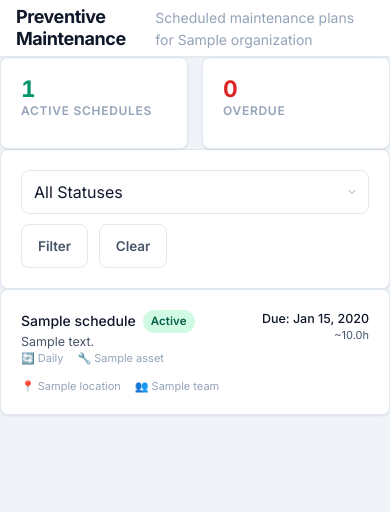
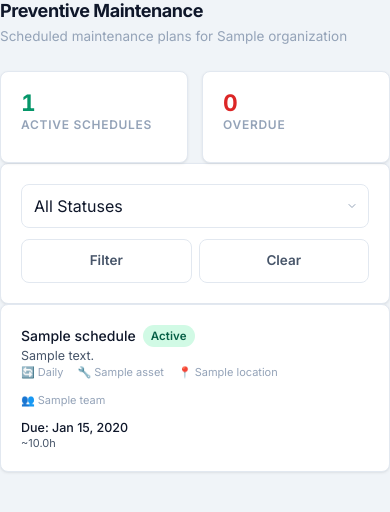
Before and after one commit to PRASHIK16/maintenancehub, a Django app: page /maintenance/ in a window 390 px wide. Shown: the part 56-568 px from the top of the page. Run offline with Django 5.2, Linux system fonts and the light colour scheme; a user stored in the database is signed in; tables that the repository leaves empty hold one stand-in row (values such as "Sample post"); data that the repository does not hold is empty; style sheets or scripts are compiled from the project's sources; parts of the project's set-up code (start-up, migrations or seed data) failed here and were passed over; some libraries are stand-ins or nearby versions.

Commit message:
fix(ui): make application fully responsive across devices
- tab-bar: add overflow-x scroll for many-item status filters on mobile
- topbar: notifications panel uses min(384px, 100vw-16px) to prevent viewport overflow on small screens
- notifications/panel: change hardcoded width:320px to width:100% to fill container
- assets/list: replace old page-header pattern with responsive page-intro; remove fixed min-w-48/w-40 from filters
- maintenance/list: replace old page-header pattern with responsive page-intro; remove fixed w-48 from filter select; schedule cards stack vertically on mobile
- register: merge duplicate style attributes on aside element (width:460px was being lost)

Co-Authored-By: Claude Sonnet 4.6 <noreply@anthropic.com>
Claude-Session: https://claude.ai/code/session_01FYdohLsJNNuajBgZBwGciS

```diff
--- a/static/css/main.css
+++ b/static/css/main.css
@@ -2414,7 +2414,14 @@ pre code {
   border: 1px solid var(--border-default);
   border-radius: var(--radius-md);
   padding: 3px;
-}
+  overflow-x: auto;
+  -webkit-overflow-scrolling: touch;
+  flex-wrap: nowrap;
+  /* hide scrollbar visually but keep scroll functionality */
+  scrollbar-width: none;
+  -ms-overflow-style: none;
+}
+.tab-bar::-webkit-scrollbar { display: none; }
 
 .tab-bar-item {
   padding: 5px 14px;
--- a/templates/auth/register.html
+++ b/templates/auth/register.html
@@ -8,9 +8,8 @@
 
   {# ── Left: Brand panel (hidden on mobile) ────────────────────────── #}
   <aside class="hidden lg:flex flex-col justify-between px-12 py-14 flex-shrink-0"
-         style="width: 460px;"
-         aria-label="Product features"
-         style="background-color: #ffffff; border-right: 1px solid #e8edf2;">
+         style="width: 460px; background-color: #ffffff; border-right: 1px solid #e8edf2;"
+         aria-label="Product features">
 
     {# Logo #}
     <a href="/" class="flex items-center gap-3" aria-label="MaintenanceHub home">
--- a/templates/maintenance/list.html
+++ b/templates/maintenance/list.html
@@ -4,18 +4,16 @@
 {% block title %}Preventive Maintenance — {{ request.user.organization.name }}{% endblock %}
 
 {% block content %}
-<div class="page-header">
-  <div class="page-header-content">
-    <h1 class="page-title">Preventive Maintenance</h1>
-    <p class="page-subtitle">Scheduled maintenance plans for {{ request.user.organization.name }}</p>
+<div class="flex flex-col sm:flex-row sm:items-start sm:justify-between gap-4 mb-6">
+  <div class="page-intro">
+    <h1 class="page-intro-title">Preventive Maintenance</h1>
+    <p class="page-intro-sub">Scheduled maintenance plans for {{ request.user.organization.name }}</p>
   </div>
   {% if request.user.role in "admin manager" %}
-  <div class="page-header-actions">
-    <a href="{% url 'maintenance:create' %}" class="btn btn-primary">
-      <svg class="w-4 h-4 mr-1.5" fill="none" viewBox="0 0 24 24" stroke="currentColor"><path stroke-linecap="round" stroke-linejoin="round" stroke-width="2" d="M12 4v16m8-8H4"/></svg>
-      Schedule Maintenance
-    </a>
-  </div>
+  <a href="{% url 'maintenance:create' %}" class="btn btn-primary flex-shrink-0 self-start">
+    <svg class="w-4 h-4 mr-1.5" fill="none" viewBox="0 0 24 24" stroke="currentColor"><path stroke-linecap="round" stroke-linejoin="round" stroke-width="2" d="M12 4v16m8-8H4"/></svg>
+    Schedule Maintenance
+  </a>
   {% endif %}
 </div>
 
@@ -34,15 +32,17 @@
 {# Filter #}
 <div class="card mb-6">
   <div class="card-body">
-    <form method="get" class="flex gap-3 flex-wrap">
-      <select name="status" class="form-select w-48">
+    <form method="get" class="flex flex-col sm:flex-row gap-3">
+      <select name="status" class="form-select flex-1">
         <option value="">All Statuses</option>
         {% for val, label in status_choices %}
         <option value="{{ val }}" {% if request.GET.status == val %}selected{% endif %}>{{ label }}</option>
         {% endfor %}
       </select>
-      <button type="submit" class="btn btn-secondary">Filter</button>
-      <a href="{% url 'maintenance:list' %}" class="btn btn-secondary">Clear</a>
+      <div class="flex gap-2">
+        <button type="submit" class="btn btn-secondary flex-1 sm:flex-none">Filter</button>
+        <a href="{% url 'maintenance:list' %}" class="btn btn-secondary flex-1 sm:flex-none">Clear</a>
+      </div>
     </form>
   </div>
 </div>
@@ -52,9 +52,9 @@
   {% for schedule in schedules %}
   <div class="card hover:shadow-md transition-shadow">
     <div class="card-body">
-      <div class="flex items-start justify-between">
-        <div class="flex-1">
-          <div class="flex items-center gap-2 mb-1">
+      <div class="flex flex-col sm:flex-row sm:items-start sm:justify-between gap-3">
+        <div class="flex-1 min-w-0">
+          <div class="flex items-center gap-2 mb-1 flex-wrap">
             <a href="{% url 'maintenance:detail' schedule.pk %}" class="font-medium"
                style="color: var(--color-primary); text-decoration: none;">
               {{ schedule.title }}
@@ -71,9 +71,9 @@
             {% if schedule.assigned_team %}<span>👥 {{ schedule.assigned_team.name }}</span>{% endif %}
           </div>
         </div>
-        <div class="text-right ml-4">
+        <div class="sm:text-right flex-shrink-0">
           {% if schedule.next_due_at %}
-          <div class="text-sm font-medium {% if schedule.status == 'overdue' %}text-red-600{% endif %}"
+          <div class="text-sm font-medium"
                {% if schedule.status == 'overdue' %}style="color: #dc2626;"{% endif %}>
             Due: {{ schedule.next_due_at|date:"M d, Y" }}
           </div>
--- a/templates/notifications/panel.html
+++ b/templates/notifications/panel.html
@@ -2,7 +2,7 @@
 {# HTMX notification dropdown panel — target for bell icon #}
 <div id="notification-panel"
      class="overflow-hidden"
-     style="background-color: var(--bg-card); border: 1px solid var(--border-card); border-radius: 16px; box-shadow: var(--shadow-lg); width: 320px; max-height: 480px; overflow-y: auto;">
+     style="background-color: var(--bg-card); border: 1px solid var(--border-card); border-radius: 16px; box-shadow: var(--shadow-lg); width: 100%; min-width: 0; max-height: 480px; overflow-y: auto;">
 
   <div class="flex items-center justify-between px-4 py-3" style="border-bottom: 1px solid var(--border-subtle);">
     <h4 class="text-sm font-semibold" style="color: var(--text-primary);">Notifications</h4>
--- a/templates/partials/topbar.html
+++ b/templates/partials/topbar.html
@@ -131,8 +131,8 @@
 
       {# Notification panel — toggled by button above, populated by HTMX #}
       <div id="notifications-panel"
-           class="hidden absolute right-0 mt-2 w-96 max-h-[480px] overflow-y-auto rounded-xl shadow-xl z-50"
-           style="background-color: var(--bg-card); border: 1px solid var(--border-card);">
+           class="hidden absolute right-0 mt-2 overflow-y-auto rounded-xl shadow-xl z-50"
+           style="background-color: var(--bg-card); border: 1px solid var(--border-card); width: min(384px, calc(100vw - 16px)); max-height: 480px;">
       </div>
     </div>
 
```
Also changed, not shown: templates/assets/list.html (+15 -15 lines).
